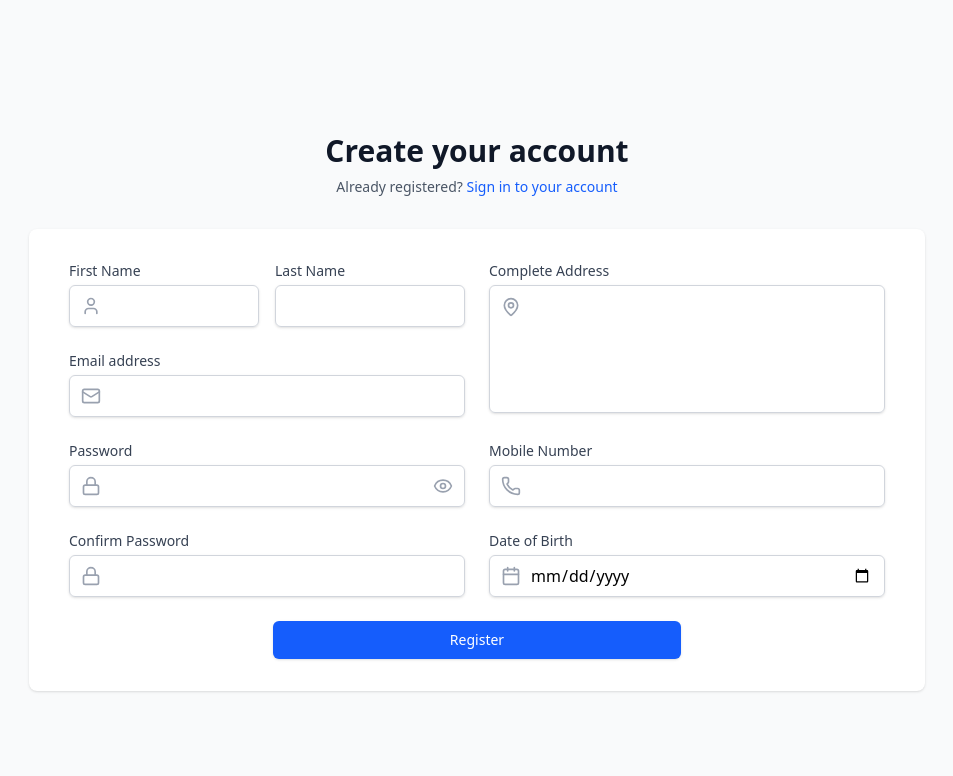
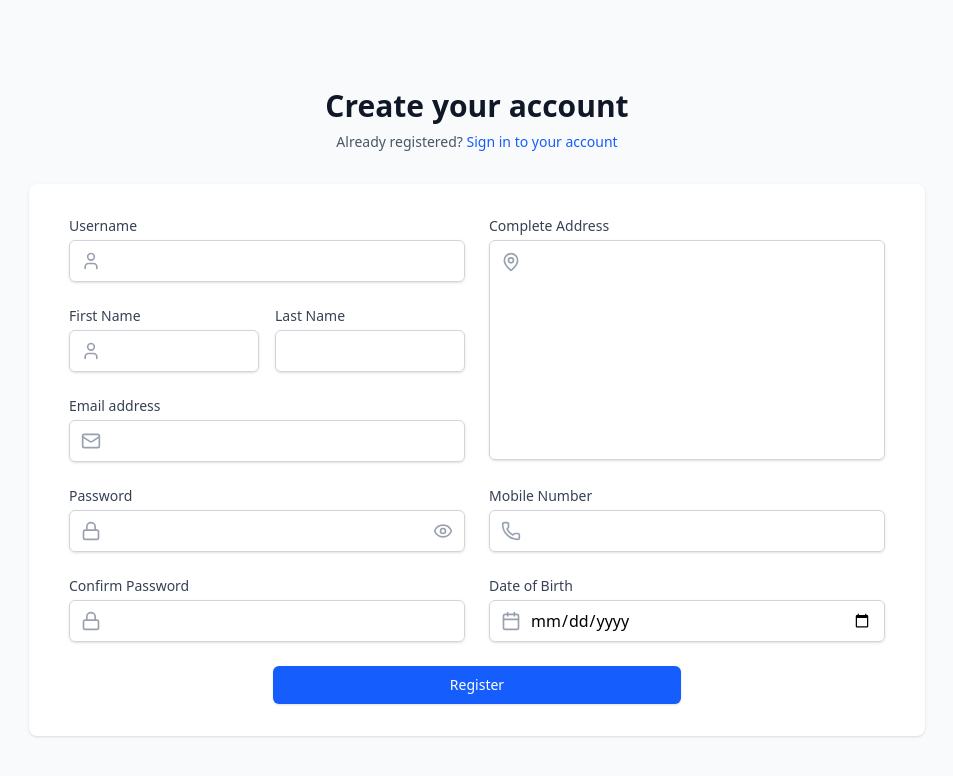
Before and after one commit to VishkalaVenture/Alumni-Finder, a React (Vite) app in the folder AF_Frontend/: page /register in a window 1280 px wide. Shown: the top 776 px of the page, without its empty margins (163-1116 px from the left). Built offline with nearby package versions, Linux system fonts and the light colour scheme.

Commit message:
Added username field

```diff
--- a/AF_Frontend/src/pages/RegistrationPage.jsx
+++ b/AF_Frontend/src/pages/RegistrationPage.jsx
@@ -1,4 +1,4 @@
-import React, { useState } from "react";
+import React, { useState, useEffect } from "react";
 import {
   User,
   Mail,
@@ -9,9 +9,11 @@ import {
   Phone,
   Calendar,
 } from "lucide-react";
+import axios from "axios";
 
 const RegistrationPage = () => {
   const [formData, setFormData] = useState({
+    username: "",
     firstName: "",
     lastName: "",
     email: "",
@@ -24,6 +26,7 @@ const RegistrationPage = () => {
 
   const [errors, setErrors] = useState({});
   const [showPassword, setShowPassword] = useState(false);
+  const [usernameAvailable, setUsernameAvailable] = useState(null);
 
   const handleChange = (e) => {
     const { name, value } = e.target;
@@ -41,6 +44,12 @@ const RegistrationPage = () => {
 
   const validateForm = () => {
     const newErrors = {};
+
+    if (!formData.username.trim()) {
+      newErrors.username = "Username is required";
+    } else if (usernameAvailable === false) {
+      newErrors.username = "Username is already taken";
+    }
 
     if (!formData.firstName.trim()) {
       newErrors.firstName = "First name is required";
@@ -89,18 +98,37 @@ const RegistrationPage = () => {
     return newErrors;
   };
 
+  useEffect(() => {
+    const checkUsernameAvailability = async () => {
+      if (formData.username.trim()) {
+        try {
+          const response = await axios.get(
+            `https://your-backend-url.com/api/check-username?username=${formData.username}`
+          );
+          setUsernameAvailable(response.data.available);
+        } catch (error) {
+          console.error("Error checking username:", error);
+          setUsernameAvailable(false);
+        }
+      } else {
+        setUsernameAvailable(null);
+      }
+    };
+
+    const timeoutId = setTimeout(checkUsernameAvailability, 500);
+
+    return () => clearTimeout(timeoutId);
+  }, [formData.username]);
+
   const handleRegistration = async () => {
     try {
       const response = await axios.post(
         "https://your-backend-url.com/api/register",
-        {
-          ...formData,
-          fullName: `${formData.firstName} ${formData.lastName}`, // Combine for API if needed
-        }
+        formData
       );
       const { status } = response.data;
       if (status === "pass") {
-        alert(`Welcome! ${formData.firstName}`);
+        alert(`Welcome! ${formData.username}`);
         navigate("/login", {
           replace: true,
         });
@@ -146,6 +174,45 @@ const RegistrationPage = () => {
             <div className="grid grid-cols-2 gap-6">
               {/* Left Column */}
               <div className="space-y-6">
+                {/* Username Field */}
+                <div>
+                  <label
+                    htmlFor="username"
+                    className="block text-sm font-medium text-gray-700"
+                  >
+                    Username
+                  </label>
+                  <div className="mt-1 relative rounded-md shadow-sm">
+                    <div className="absolute inset-y-0 left-0 pl-3 flex items-center pointer-events-none">
+                      <User className="h-5 w-5 text-gray-400" />
+                    </div>
+                    <input
+                      type="text"
+                      name="username"
+                      id="username"
+                      className={`block w-full pl-10 pr-3 py-2 border ${
+                        errors.username ? "border-red-300" : "border-gray-300"
+                      } rounded-md focus:outline-none focus:ring-blue-500 focus:border-blue-500`}
+                      value={formData.username}
+                      onChange={handleChange}
+                    />
+                  </div>
+                  {errors.username && (
+                    <p className="mt-2 text-sm text-red-600">
+                      {errors.username}
+                    </p>
+                  )}
+                  {usernameAvailable === false && (
+                    <p className="mt-2 text-sm text-red-600">
+                      Username is taken.
+                    </p>
+                  )}
+                  {usernameAvailable === true && formData.username.trim() && (
+                    <p className="mt-2 text-sm text-green-600">
+                      Username is available.
+                    </p>
+                  )}
+                </div>
                 {/* Name Fields */}
                 <div className="grid grid-cols-2 gap-4">
                   <div>
@@ -320,7 +387,7 @@ const RegistrationPage = () => {
                   >
                     Complete Address
                   </label>
-                  <div className="mt-1 relative rounded-md shadow-sm h-32">
+                  <div className="mt-1 relative rounded-md shadow-sm h-55">
                     <div className="absolute top-3 left-3 pointer-events-none">
                       <MapPin className="h-5 w-5 text-gray-400" />
                     </div>
```
